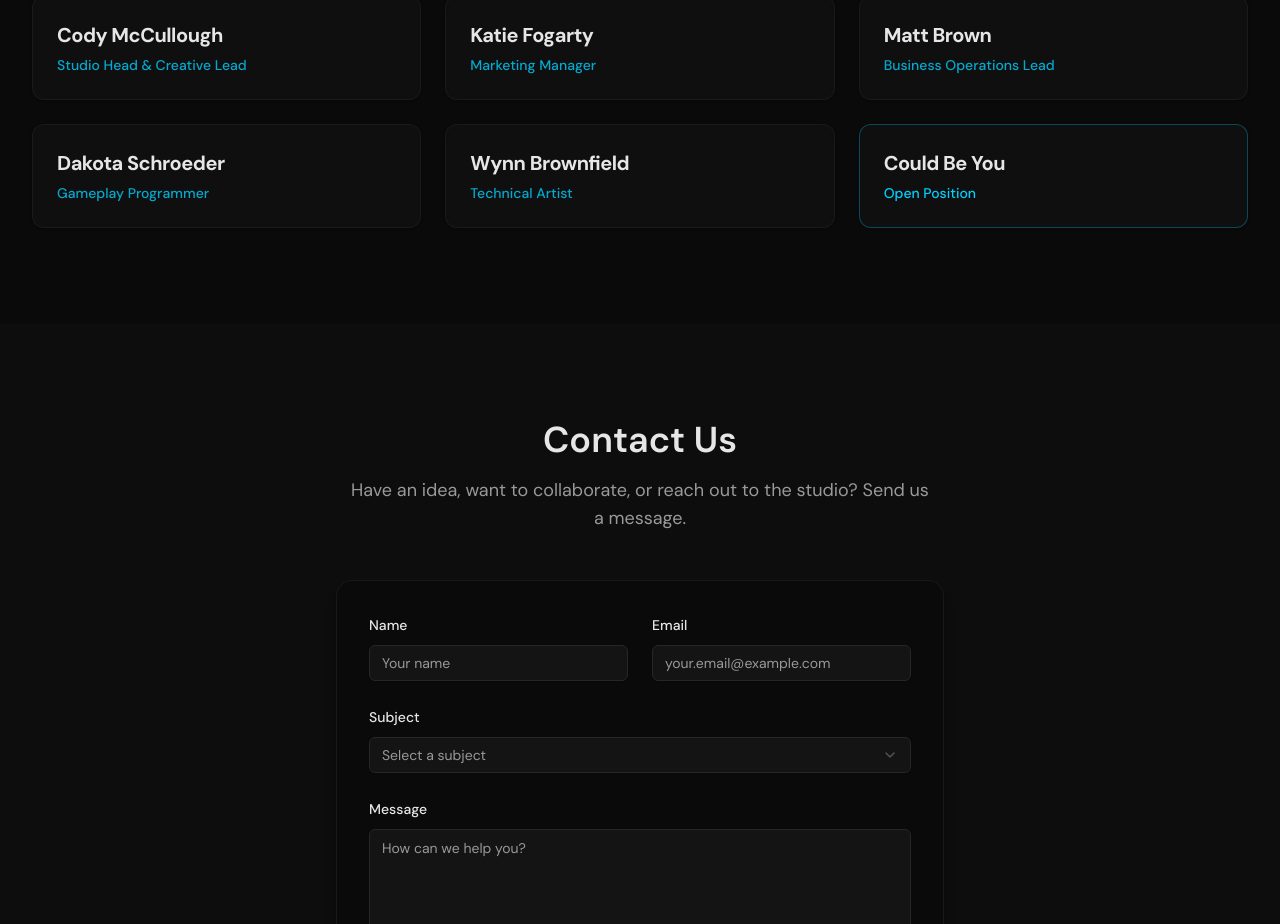
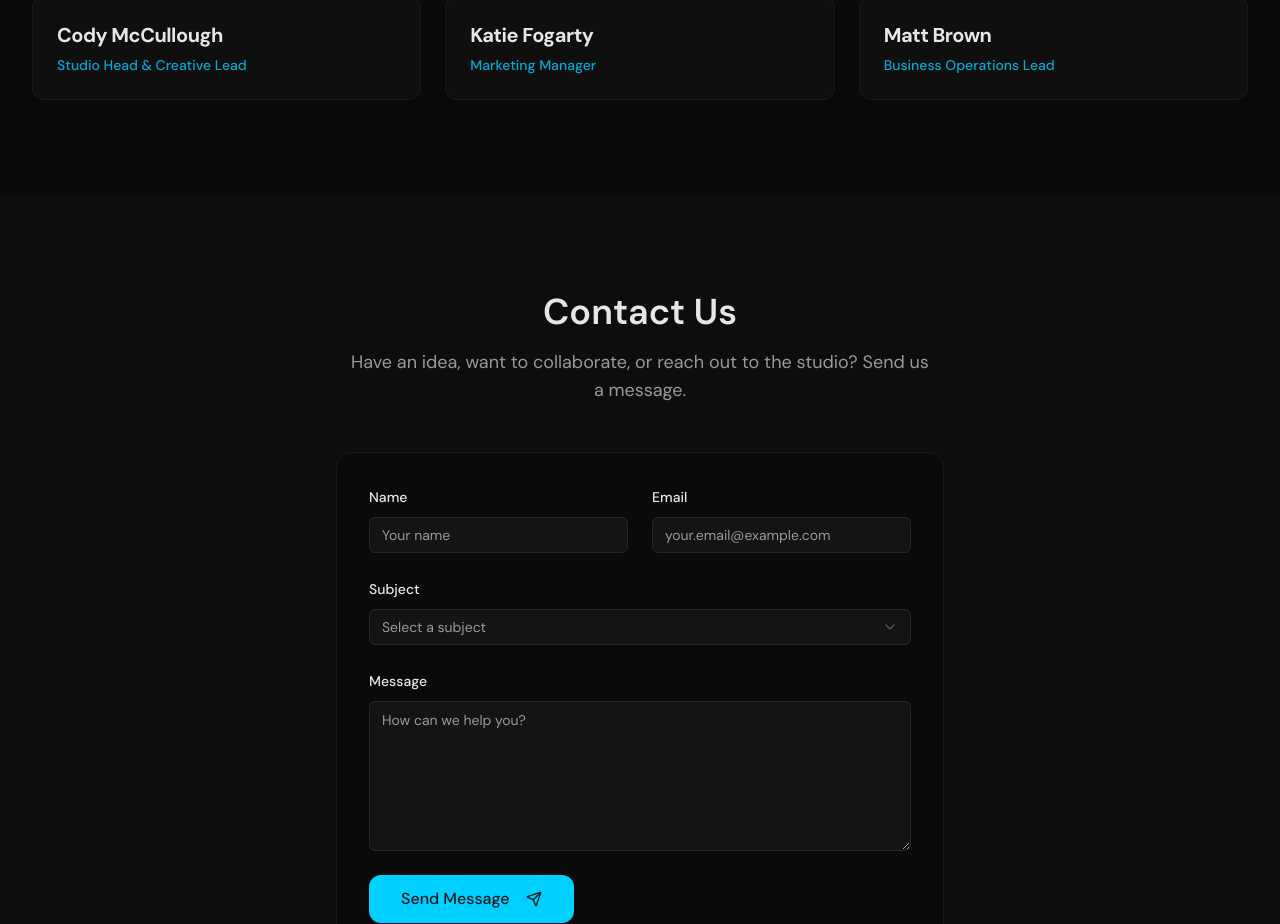
Before and after one commit to Minxci/neverphorm-site, a React (Vite) app in the folder apps/web/: page / in a window 1280 px wide. Shown: the part 1940-2864 px from the top of the page. Built offline with nearby package versions, Linux system fonts and the light colour scheme; the HTML template or start-up script is replaced by a standard one; what pocketbase would draw is missing.

Commit message:
team section edited

```diff
--- a/apps/web/src/pages/HomePage.jsx
+++ b/apps/web/src/pages/HomePage.jsx
@@ -29,16 +29,6 @@ const HomePage = () => {
   }, {
     name: "Matt Brown",
     role: "Business Operations Lead"
-  }, {
-    name: "Dakota Schroeder",
-    role: "Gameplay Programmer"
-  }, {
-    name: "Wynn Brownfield",
-    role: "Technical Artist"
-  }, {
-    name: "Could Be You",
-    role: "Open Position",
-    isOpenPosition: true
   }];
   return <>
       <Helmet>
```
